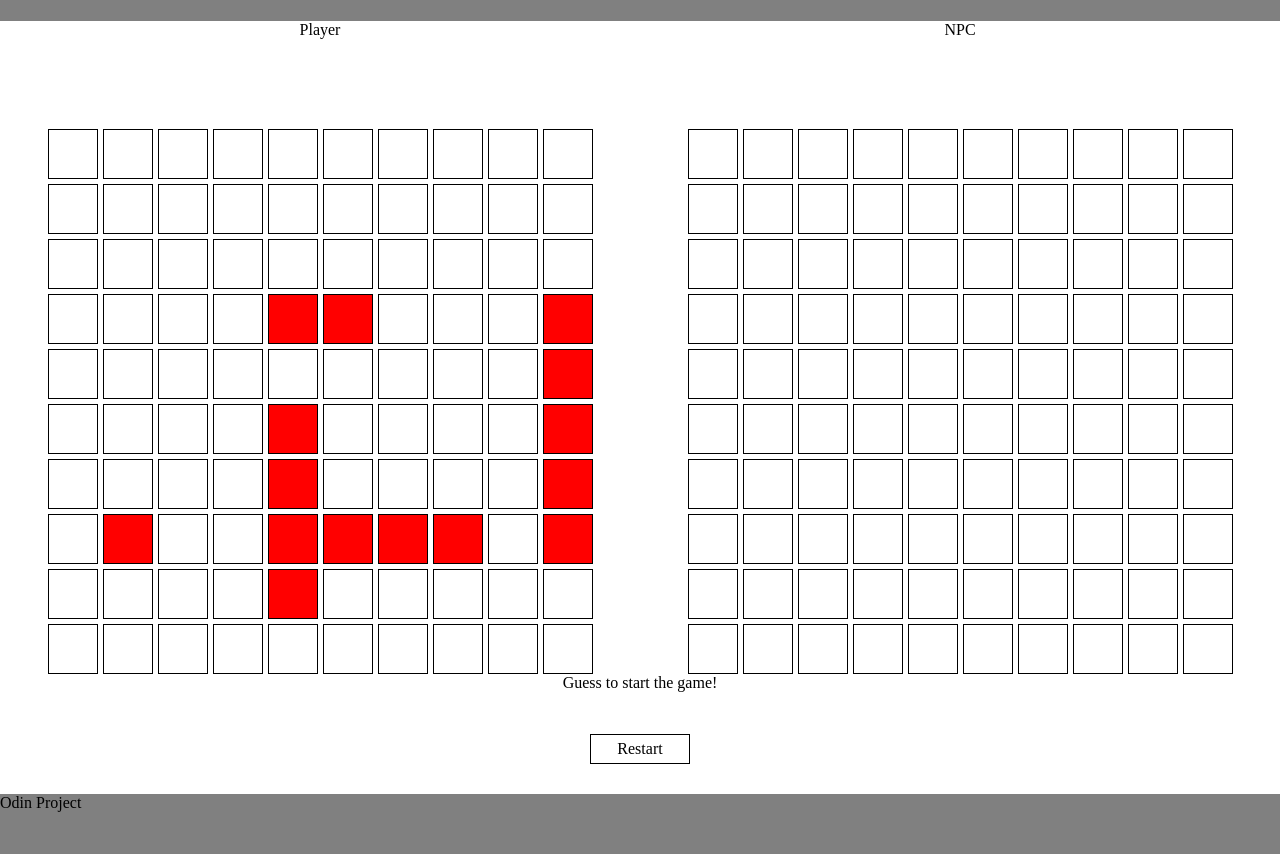
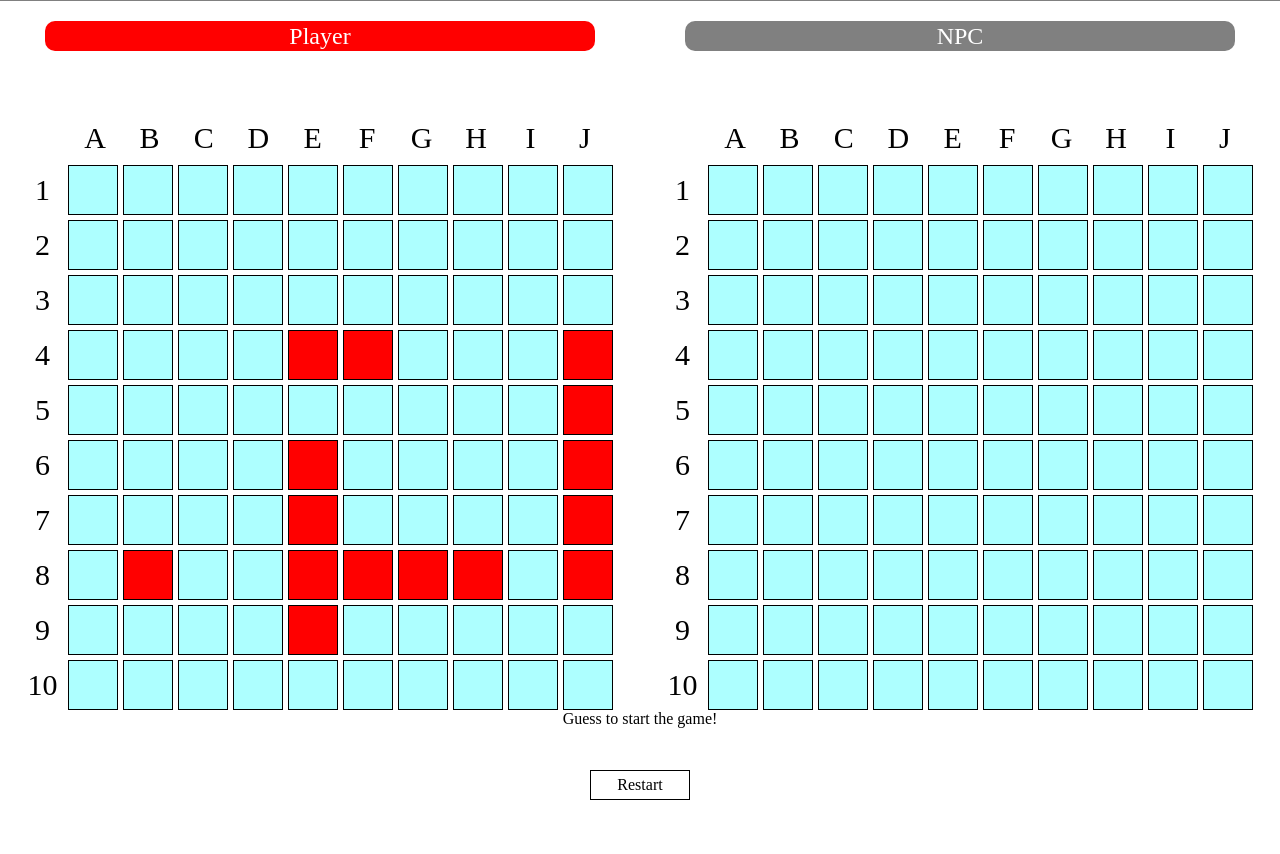
Before and after one commit to goncaloramos11/battle-ship, a website built with webpack: page src/template.html in a window 1280 px wide. Shown: the part 99-953 px from the top of the page. After the commit the page ends 899 px from the top, so only its background shows below. Built offline with nearby package versions, Linux system fonts and the light colour scheme.

Commit message:
done reafactoring, end of project

```diff
--- a/src/controllers/gameController.js
+++ b/src/controllers/gameController.js
@@ -21,6 +21,7 @@ export function restartGameController() {
 export function verifyAttackHandler(player, x, y) {
   if (player.name !== currentTarget) return null;
 
+  if (player.gameboard.attacks.has(`${x},${y}`)) return null;
   const result = player.gameboard.receiveAttack(x, y);
   manageStatus(player, result, x, y);
 
@@ -83,8 +84,13 @@ function placeRandomShip(gameboard, ship) {
 }
 
 export function NPCAttackHandler() {
-  let x = Math.floor(Math.random() * 10);
-  let y = Math.floor(Math.random() * 10);
+  let x, y;
+
+  do {
+    x = Math.floor(Math.random() * 10);
+    y = Math.floor(Math.random() * 10);
+  } while (playerTarget.gameboard.attacks.has(`${x},${y}`));
+
   const result = playerTarget.gameboard.receiveAttack(x, y);
   manageStatus(playerTarget, result, x, y);
   switchTurn();
--- a/src/models/Gameboard.js
+++ b/src/models/Gameboard.js
@@ -13,6 +13,7 @@ export class Gameboard {
       ["", "", "", "", "", "", "", "", "", ""],
     ];
     this.ships = [];
+    this.attacks = new Set();
   }
 
   placeShip(ship, x, y, direction) {
@@ -39,10 +40,15 @@ export class Gameboard {
   }
 
   receiveAttack(x, y) {
-    let target = this.board[y][x];
-    if (target === "miss") return;
+    const key = `${x},${y}`;
+
+    if (this.attacks.has(key)) return null;
+
+    this.attacks.add(key);
+
+    const target = this.board[y][x];
+
     if (target === "") {
-      this.board[y][x] = "miss";
       return false;
     } else {
       target.hit();
@@ -50,6 +56,10 @@ export class Gameboard {
     }
   }
 
+  hasBeenAttacked(x, y) {
+    return this.attacks.has(`${x},${y}`);
+  }
+
   getBoard() {
     return this.board;
   }
--- a/src/style/board.css
+++ b/src/style/board.css
@@ -2,7 +2,6 @@
   display: grid;
   grid-template-columns: repeat(10, 50px);
   gap: 5px;
-  margin-top: 80px;
 }
 
 .fleet {
@@ -16,12 +15,75 @@
   height: 50px;
   border: 1px solid black;
   cursor: pointer;
+  background-color: rgba(0, 255, 255, 0.322);
 }
 
 .ship {
+  display: flex;
+  justify-content: center;
+  align-items: center;
+  font-size: 50px;
+  font-family: "Courier New", Courier, monospace;
   background-color: red;
 }
 
 .miss {
   background-color: black;
 }
+
+.title,
+.title-npc {
+  display: flex;
+  justify-content: center;
+  align-items: center;
+  color: white;
+  margin-top: 20px;
+  width: 550px;
+  height: 30px;
+  border-radius: 10px;
+  font-size: 24px;
+}
+
+.title {
+  background-color: red;
+}
+
+.title-npc {
+  background-color: gray;
+}
+
+.letters > ul {
+  display: flex;
+  list-style: none;
+  margin-top: 60px;
+  margin-left: 40px;
+  font-size: 30px;
+  justify-content: space-between;
+  width: 540px;
+}
+
+.numbers > ul {
+  display: flex;
+  flex-direction: column;
+  list-style: none;
+  font-size: 30px;
+  margin-right: 10px;
+  justify-content: space-between;
+  height: 545px;
+}
+
+.wrapper {
+  display: flex;
+}
+
+.letters > ul > li {
+  width: 50px;
+  text-align: center;
+}
+
+.numbers > ul > li {
+  display: flex;
+  justify-content: center;
+  align-items: center;
+  height: 50px;
+}
--- a/src/style/structure.css
+++ b/src/style/structure.css
@@ -6,12 +6,16 @@
 
 .container {
   display: grid;
-  grid-template-rows: 120px 1fr 60px 60px 60px;
+  grid-template-rows: 100px 1fr 60px 60px;
   height: 100vh;
 }
 
 .header {
+  display: flex;
+  justify-content: center;
+  align-items: center;
   background-color: gray;
+  font-size: 60px;
 }
 
 .content {
@@ -32,7 +36,3 @@
   width: 100px;
   height: 30px;
 }
-
-.footer {
-  background-color: gray;
-}
--- a/src/template.html
+++ b/src/template.html
@@ -12,7 +12,6 @@
       <div class="content"></div>
       <div class="status">Guess to start the game!</div>
       <div class="restart-btn">Restart</div>
-      <div class="footer">Odin Project</div>
     </div>
   </body>
 </html>
--- a/src/views/gameBoardUi.js
+++ b/src/views/gameBoardUi.js
@@ -5,19 +5,56 @@ import { restartGameController } from "../controllers/gameController.js";
 
 let gameOver = false;
 export default function renderFleet(player) {
+  const abc = ["A", "B", "C", "D", "E", "F", "G", "H", "I", "J"];
+  const _123 = [1, 2, 3, 4, 5, 6, 7, 8, 9, 10];
+
   const content = document.querySelector(".content");
   const fleet = document.createElement("div");
   fleet.classList.add("fleet");
   const title = document.createElement("div");
-  title.classList.add("title");
+  const letters = document.createElement("div");
+  letters.classList.add("letters");
+  const numbers = document.createElement("div");
+  numbers.classList.add("numbers");
+
+  const wrapper = document.createElement("div");
+  wrapper.classList.add("wrapper");
+
+  const ul_letters = document.createElement("ul");
+  letters.appendChild(ul_letters);
+  abc.map((item) => {
+    const li = document.createElement("li");
+    li.textContent = item;
+    ul_letters.appendChild(li);
+  });
+
+  const ul_numbers = document.createElement("ul");
+  numbers.appendChild(ul_numbers);
+  _123.map((item) => {
+    const li = document.createElement("li");
+    li.textContent = item;
+    ul_numbers.appendChild(li);
+  });
+
+  if (player.name === "NPC") {
+    title.classList.add("title-npc");
+  } else {
+    title.classList.add("title");
+  }
   title.textContent = player.name;
 
   const board = document.createElement("div");
   board.classList.add("board");
   renderBoard(player, board);
 
+  wrapper.appendChild(numbers);
+  wrapper.appendChild(board);
+
   fleet.appendChild(title);
-  fleet.appendChild(board);
+  fleet.appendChild(letters);
+
+  fleet.appendChild(wrapper);
+
   content.appendChild(fleet);
 }
 
```
